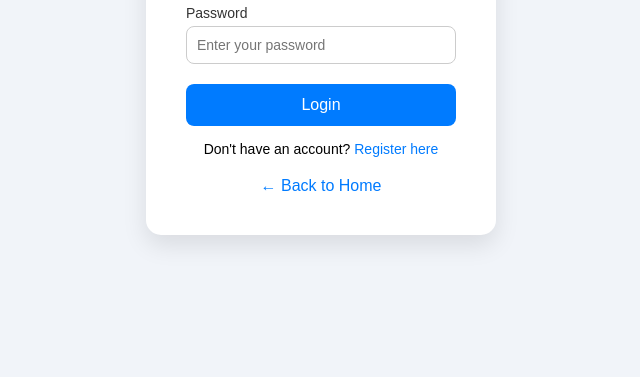
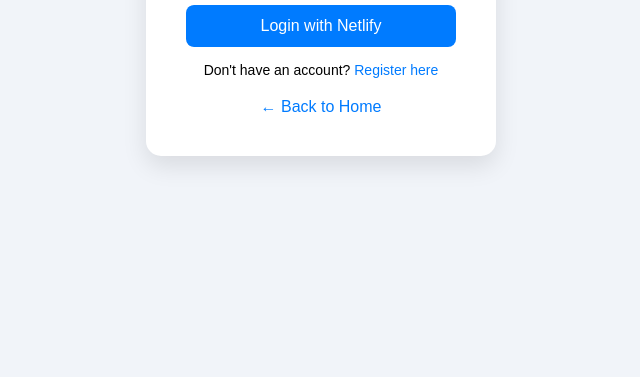
Before and after one commit to madhu-05-pro/flood-vantage, a website: page login.html in a window 1280 px wide. Shown: the part 423-800 px from the top of the page, without its empty margins (319-959 px from the left). Drawn offline with Linux system fonts and the light colour scheme.

Commit message:
Update login.html

```diff
--- a/login.html
+++ b/login.html
@@ -4,6 +4,7 @@
     <meta charset="UTF-8">
     <meta name="viewport" content="width=device-width, initial-scale=1.0">
     <title>Flood Vantage - Login</title>
+    <script src="https://identity.netlify.com/v1/netlify-identity-widget.js"></script>
     <style>
         * {
             margin: 0;
@@ -30,23 +31,6 @@
             color: #007bff;
             font-size: 28px;
             margin-bottom: 20px;
-        }
-        .input-group {
-            margin-bottom: 20px;
-            text-align: left;
-        }
-        .input-group label {
-            font-size: 14px;
-            color: #333;
-            margin-bottom: 5px;
-            display: block;
-        }
-        .input-group input {
-            width: 100%;
-            padding: 10px;
-            border-radius: 8px;
-            border: 1px solid #ccc;
-            font-size: 14px;
         }
         .btn {
             width: 100%;
@@ -101,24 +85,32 @@
             <img src="logo.jpg" alt="Flood Vantage Logo">
         </div>
         <h2>Login</h2>
-        <form>
-            <div class="input-group">
-                <label for="email">Email</label>
-                <input type="email" id="email" placeholder="Enter your email" required>
-            </div>
-            <div class="input-group">
-                <label for="password">Password</label>
-                <input type="password" id="password" placeholder="Enter your password" required>
-            </div>
-            <button type="submit" onclick="netlifyIdentity.open()" class="btn">Login</button>
+
+        <button onclick="netlifyIdentity.open()" class="btn">Login with Netlify</button>
+
         <div class="links">
             <p>Don't have an account? <a href="register.html">Register here</a></p>
         </div>
         <div class="back-button">
             <a href="home.html">← Back to Home</a>
         </div>
-        </form>
     </div>
+
+    <script>
+        document.addEventListener("DOMContentLoaded", function () {
+            if (netlifyIdentity) {
+                netlifyIdentity.on("login", (user) => {
+                    console.log("User logged in:", user);
+                    window.location.href = "dashboard.html"; // Redirect after login
+                });
+
+                netlifyIdentity.on("logout", () => {
+                    console.log("User logged out");
+                    window.location.href = "home.html"; // Redirect after logout
+                });
+            }
+        });
+    </script>
 
 </body>
 </html>
```
Lines whose indentation alone changed are shown as unchanged.
